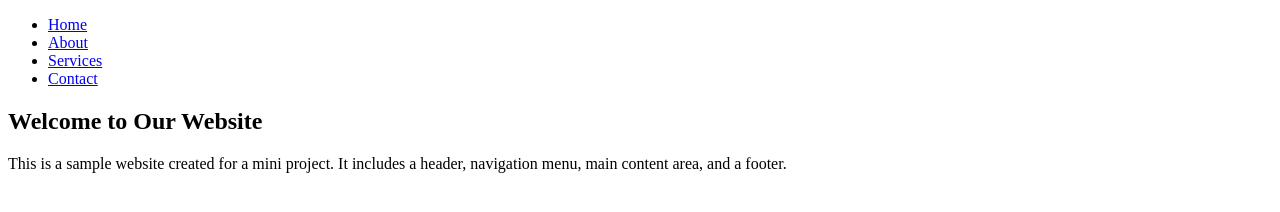
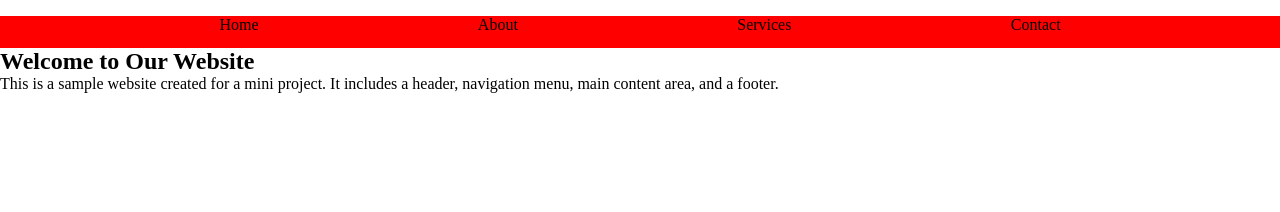
Before and after one commit to harsh63528/css, a plain HTML site: page 4 th day(mini project2)/index.html in a window 1280 px wide. Drawn offline with Linux system fonts and the light colour scheme.

Commit message:
started inserting style

```diff
--- a/4 th day(mini project2)/index.html
+++ b/4 th day(mini project2)/index.html
@@ -4,6 +4,7 @@
     <meta charset="UTF-8">
     <meta name="viewport" content="width=device-width, initial-scale=1.0">
     <title>Document</title>
+    <link rel="stylesheet" href="style.css">
 </head>
 <body>
     <div class="container">
--- a/4 th day(mini project2)/style.css
+++ b/4 th day(mini project2)/style.css
@@ -0,0 +1,41 @@
+*{
+    margin: 0;
+    padding: 0;
+    box-sizing: border-box;
+}
+
+.container{
+
+    margin-top: 1em;
+
+}
+
+header{
+    background-color: red;
+    height: 2em;
+}
+
+header nav ul{
+    display: flex;
+    height: fit-content;
+    justify-content: space-evenly;
+}
+
+header nav ul li{
+    list-style: none;
+
+}
+
+a{
+    text-decoration: none;
+    color: black;
+
+}
+
+header nav ul li a:hover{
+    color: rgba(0, 0, 0, 0.993);
+    font-weight: bold;
+    background-color: aqua;
+    border-radius: 1em;
+    padding: 0.3em;
+}
```
